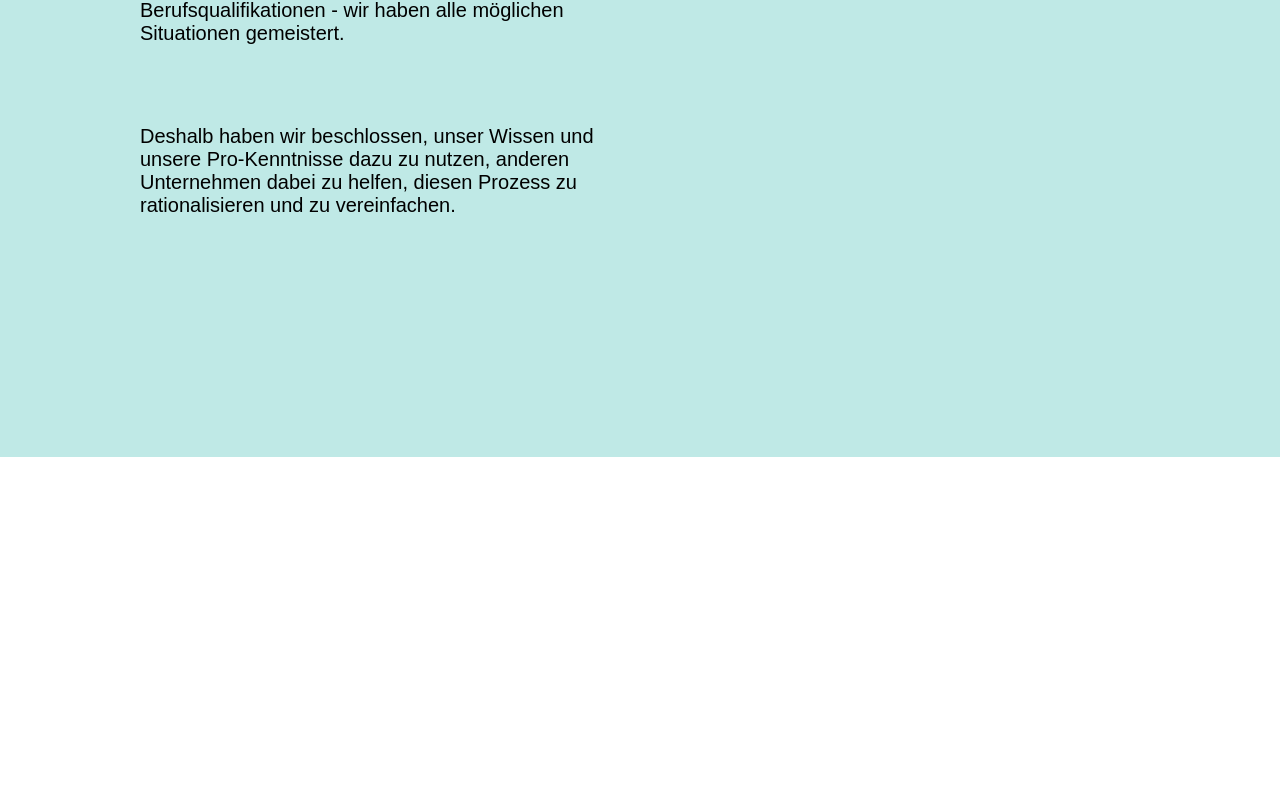
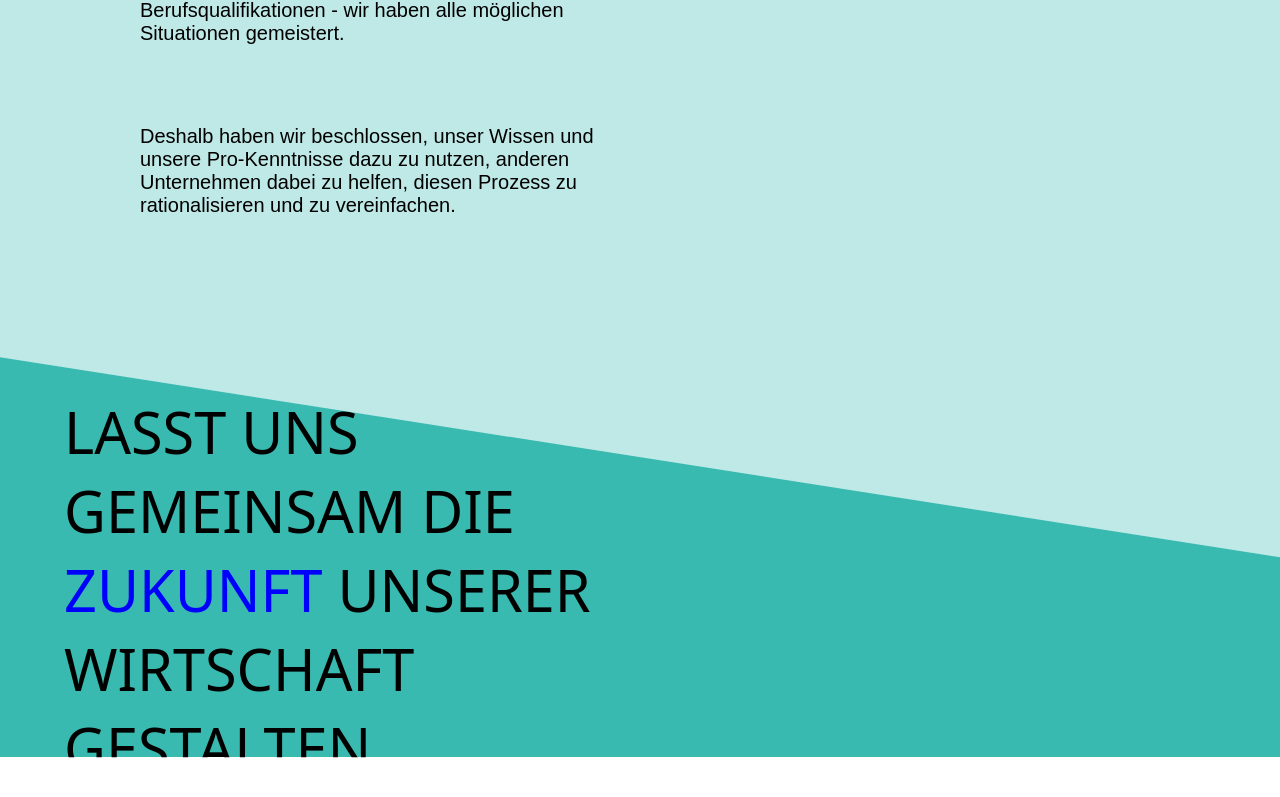
Before and after one commit to tommyb96/modern-mind-recruitment, a React (Create React App) app: page / in a window 1280 px wide. Shown: the part 3388-4185 px from the top of the page. Before the commit the page ends 3845 px from the top, so only its background shows below. Built offline with nearby package versions, Linux system fonts and the light colour scheme; a web font is replaced by a local one.

Commit message:
add slogan

```diff
--- a/src/components/AboutUs.js
+++ b/src/components/AboutUs.js
@@ -89,6 +89,14 @@ const AboutUs = () => {
           </div>
         </InfoText>
       </InfoWrapper>
+      <StyledForm>
+        <div>
+          <p>
+            LASST UNS GEMEINSAM DIE <span>ZUKUNFT </span>
+            UNSERER WIRTSCHAFT GESTALTEN
+          </p>
+        </div>
+      </StyledForm>
     </>
   );
 };
@@ -159,13 +167,14 @@ const Rectangle = styled.div`
 const InfoWrapper = styled.div`
   background-color: rgba(0, 167, 155, 0.25);
   margin-top: 100px;
+  position: relative;
 `;
 
 const InfoText = styled.div`
   display: flex;
   flex-direction: column;
   justify-content: flex-start;
-  margin: 200px 100px 200px 100px;
+  margin: 200px 100px 100px 100px;
   font-family: futura-pt, sans-serif;
   font-style: light;
   font-size: 20px;
@@ -174,7 +183,7 @@ const InfoText = styled.div`
     max-width: 600px;
   }
 
-  @media (max-width: 768px) {
+  @media (max-width: 1024px) {
     margin: 5%;
   }
   @media (max-width: 480px) {
@@ -193,3 +202,42 @@ const RightAligned = styled.div`
 const BoldText = styled.div`
   font-weight: 500;
 `;
+const StyledForm = styled.div`
+  background-color: rgba(0, 167, 155, 0.25);
+  div {
+    display: flex;
+    align-items: center;
+    background-color: rgba(0, 167, 155, 0.7);
+    height: 400px;
+    clip-path: polygon(0 0, 100% 50%, 100% 100%, 0% 100%);
+
+    @media (max-width: 768px) {
+      height: 300px;
+    }
+    @media (max-width: 480px) {
+      height: 280px;
+    }
+  }
+  p {
+    padding: 15% 45% 10% 5%;
+    font-weight: 500;
+    font-size: 3.7vw;
+
+    @media (max-width: 1280px) {
+      font-size: 4.5vw;
+    }
+    @media (max-width: 1024px) {
+      font-size: 5vw;
+    }
+    @media (max-width: 768px) {
+      font-size: 5.4vw;
+    }
+
+    @media (max-width: 480px) {
+      font-size: 5.9vw;
+    }
+  }
+  span {
+    color: rgb(0, 0, 255);
+  }
+`;
```
